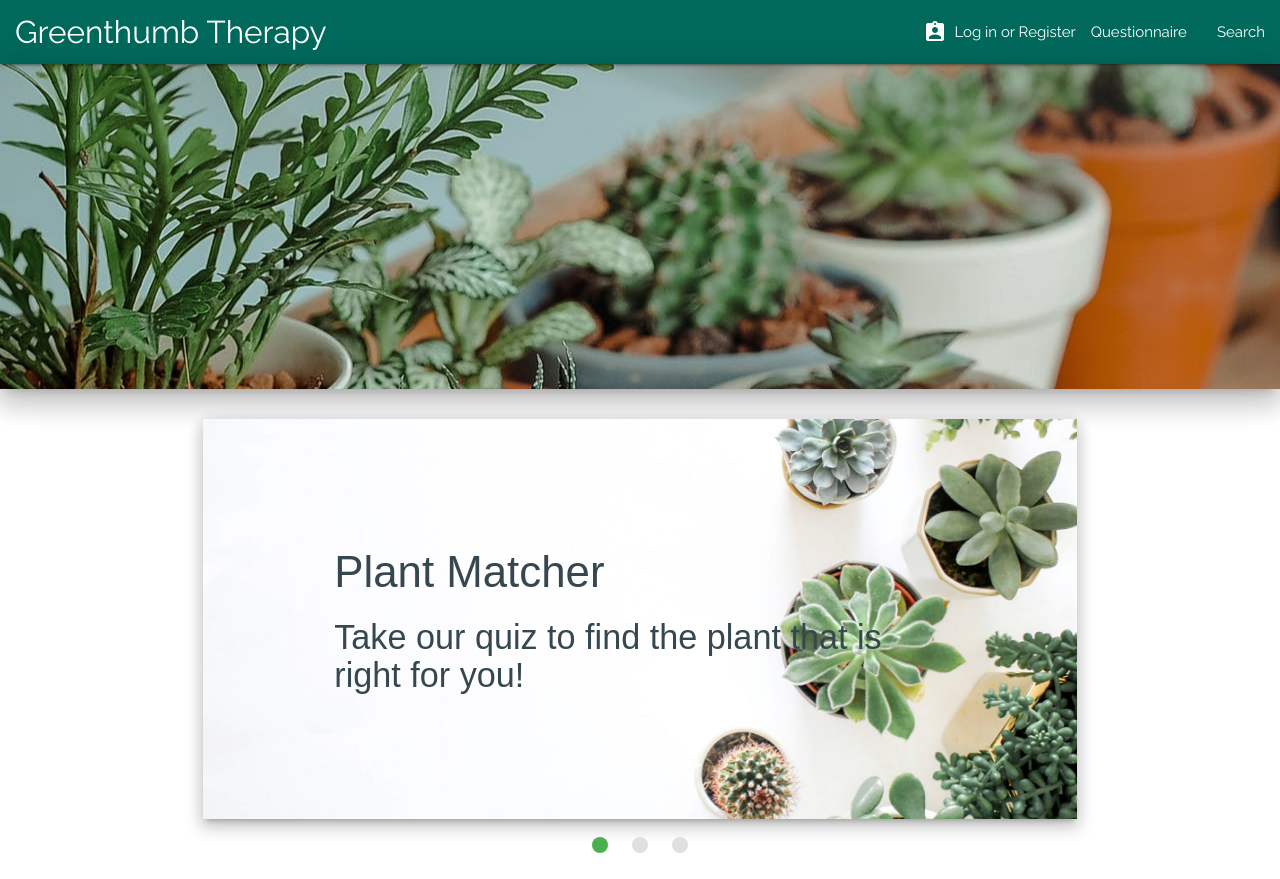
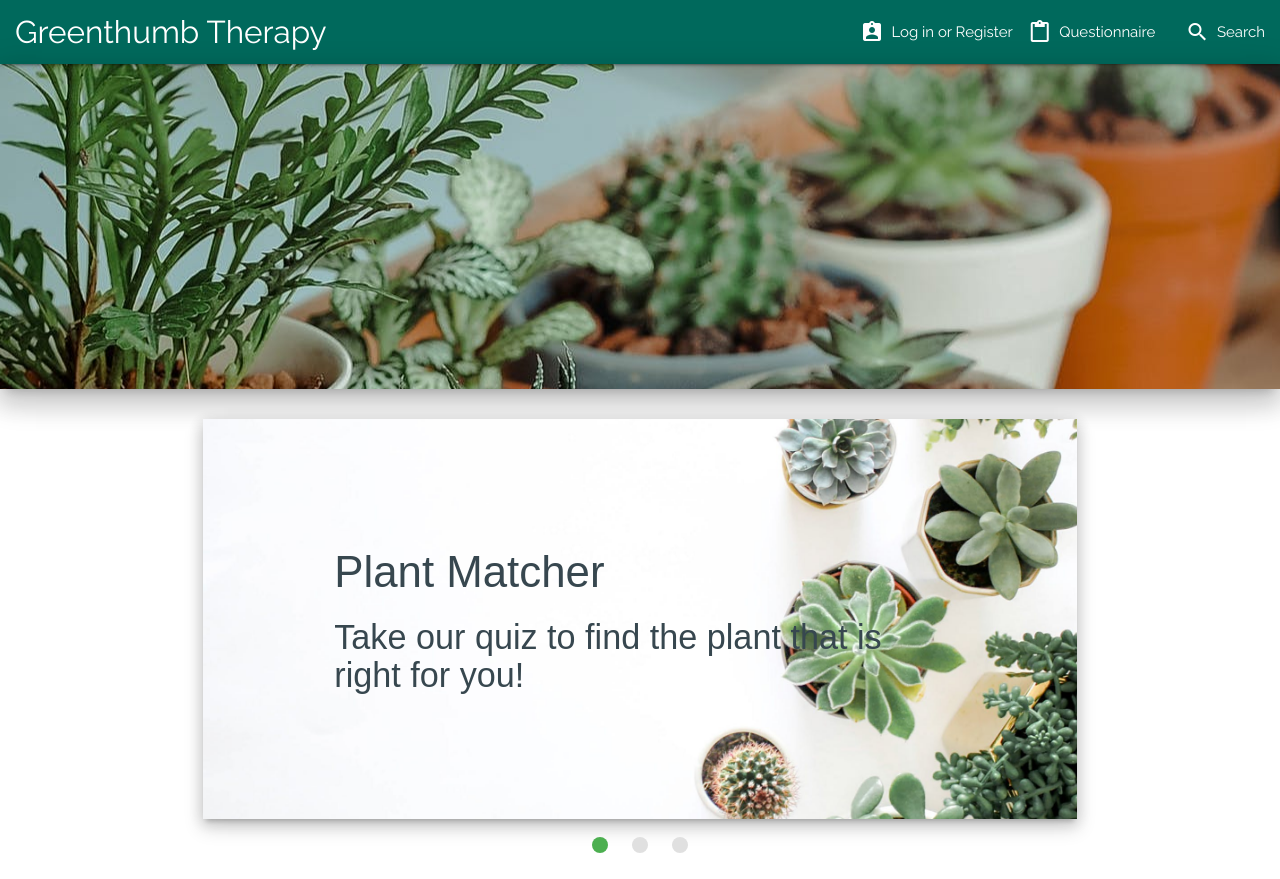
Before and after one commit to homr0/GreenthumbTherapy, a React (Create React App) app in the folder client/: page / in a window 1280 px wide. Built offline with nearby package versions, Linux system fonts and the light colour scheme; no server answers; a web font is replaced by a local one.

Commit message:
added nav icons

```diff
--- a/client/src/components/Nav/index.js
+++ b/client/src/components/Nav/index.js
@@ -17,13 +17,13 @@ const Nav = props => {
           <ul id="nav-mobile" className="right hide-on-med-and-down">
             <li>
               <Link to="/questionnaire" className={props.colorLink + ((window.location.pathname === "/questionnaire") ? " active" : "")}>
-                Questionnaire
+              <i className="material-icons left">content_paste</i>Questionnaire
               </Link>
             </li>
 
             <li>
               <Link to="/search" className={props.colorLink + ((window.location.pathname === "/search") ? " active" : "")}>
-                Search
+              <i className="material-icons left">search</i>Search
               </Link>
             </li>
           </ul>
@@ -61,9 +61,11 @@ const Nav = props => {
             </li>
           }
         <li>
+        <i className="material-icons left">content_paste</i>
           <Link to="/questionnaire">Questionnaire</Link>
         </li>
         <li>
+        <i className="material-icons left">search</i>
           <Link to="/search">Search</Link>
         </li>
       </ul>
```
